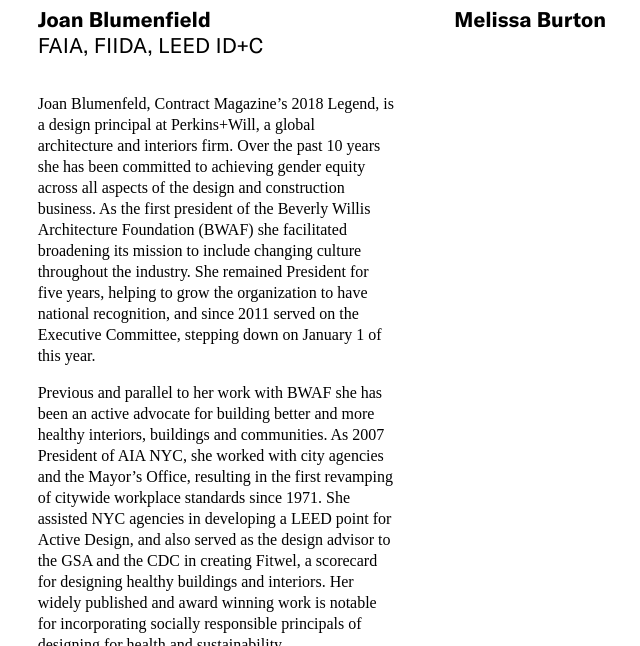
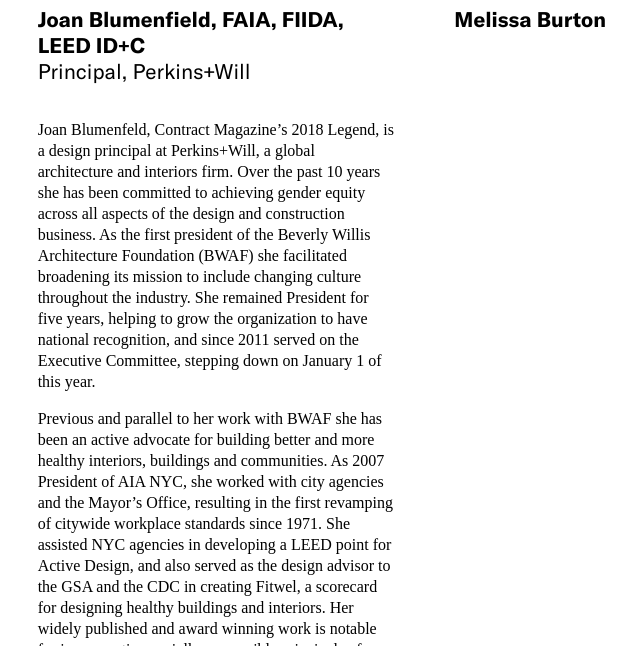
Before and after one commit to jengalas/bwaf-bbw, a Jekyll site: the page built from about/boardandstaff.md, in a window 1280 px wide and 900 px high, scrolled down 1265 px, cut to the strip 254-900 px from the top of the window. Shown: the whole strip, without its empty margins (439-1079 px from the left). Built offline with Jekyll 4.4.1, drawn with Linux system fonts in a browser that asks for light colours; some web fonts are replaced.

Commit message:
Update from Forestry.io Chun Schlesinger-Fried updated about/boardandstaff.md

```diff
--- a/about/boardandstaff.md
+++ b/about/boardandstaff.md
@@ -46,8 +46,8 @@
       delivery challenges with multilayered stakeholder groups, successfully leveraging
       programs to promote vitality, equity and community in the private sector and
       public realm.
-  - title: Joan Blumenfield
-    title_role: FAIA, FIIDA, LEED ID+C
+  - title: Joan Blumenfield, FAIA, FIIDA, LEED ID+C
+    title_role: Principal, Perkins+Will
     image: "/v1610937099/JoanBlumenfeld_gzuyea.jpg"
     description: "Joan Blumenfeld, Contract Magazine’s 2018 Legend, is a design principal
       at Perkins+Will, a global architecture and interiors firm. Over the past 10
```
